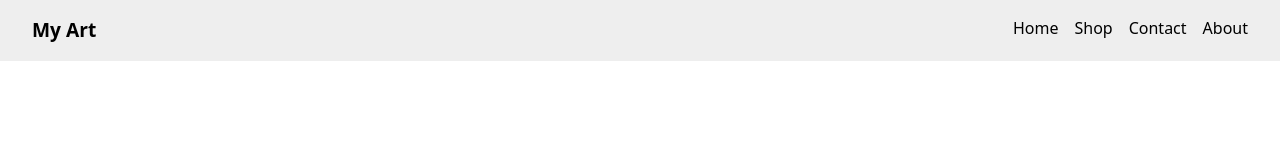
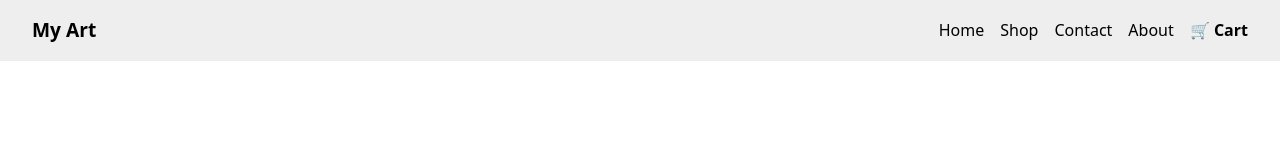
Before and after one commit to ahmadalalousi93/art-portfolio, a React (Vite) app in the folder frontend/: page / in a window 1280 px wide. Shown: the top 147 px of the page. Built offline with nearby package versions, Linux system fonts and the light colour scheme.

Commit message:
Add Cart link to Navbar

```diff
--- a/frontend/src/components/Navbar.jsx
+++ b/frontend/src/components/Navbar.jsx
@@ -1,4 +1,4 @@
-import { Link } from 'react-router-dom'
+import { Link } from 'react-router-dom';
 
 export default function Navbar() {
   return (
@@ -8,10 +8,11 @@ export default function Navbar() {
         <Link to="/">Home</Link>
         <Link to="/shop">Shop</Link>
         <Link to="/contact">Contact</Link>
-        <Link to="/about" className="hover:underline">About</Link>
+        <Link to="/about">About</Link>
+        <Link to="/cart" style={styles.cart}>🛒 Cart</Link> {/* ✅ Added cart */}
       </div>
     </nav>
-  )
+  );
 }
 
 const styles = {
@@ -27,6 +28,12 @@ const styles = {
   },
   links: {
     display: 'flex',
+    alignItems: 'center',
     gap: '1rem',
   },
-}
+  cart: {
+    fontWeight: 'bold',
+    color: '#000',
+    textDecoration: 'none',
+  },
+};
```
